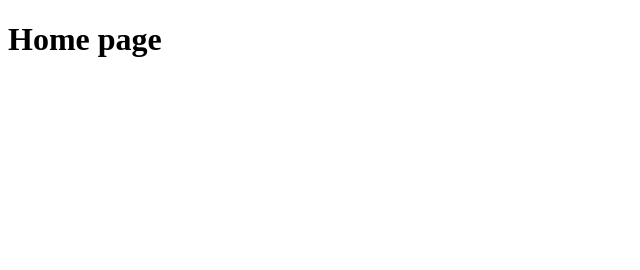
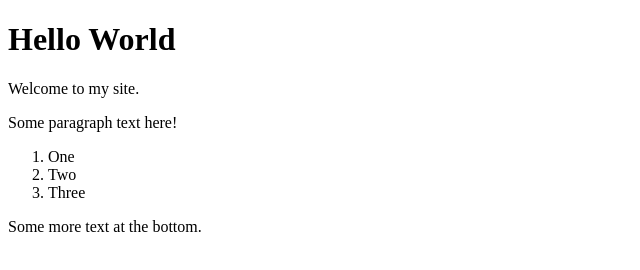
Before and after one commit to Triv17/website-playground-2022, a plain HTML site: page index.html in a window 1280 px wide. Shown: the whole page, without its empty margins (0-640 px from the left). Drawn offline with Linux system fonts and the light colour scheme.

Commit message:
Add example unstyled page

```diff
--- a/index.html
+++ b/index.html
@@ -2,11 +2,23 @@
 <html>
   <head>
     <meta charset="utf-8">
-    <title>My Site</title>
+    <title>Hello | My Site</title>
   </head>
   <body>
+    <h1>Hello World</h1>
 
-        <h1>Home page</h1>
+    <p>Welcome to my site.</p>
 
+    <div>
+      <p>Some paragraph text here!</p>
+
+      <ol>
+        <li>One</li>
+        <li>Two</li>
+        <li>Three</li>
+      </ol>
+
+      <p>Some more text at the bottom.</p>
+    </div>
   </body>
 </html>
```
